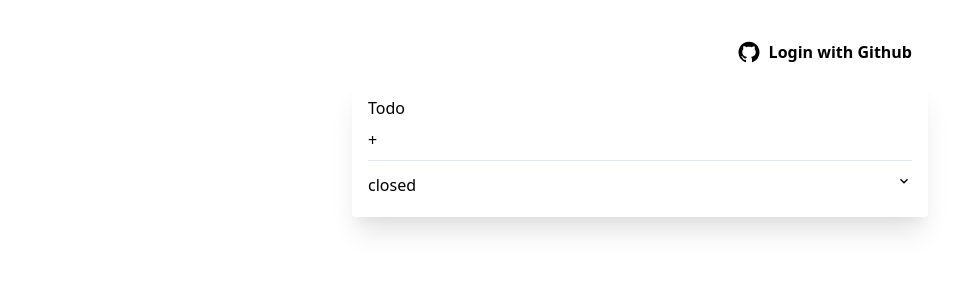
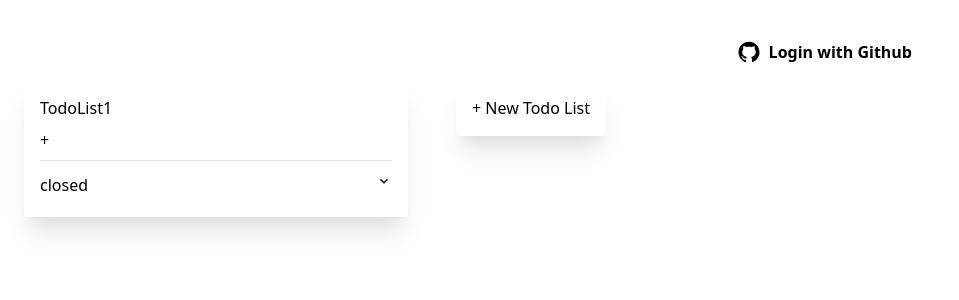
Before and after one commit to hisomura/todo-app, a Next.js app: page / in a window 1280 px wide. Shown: the top 300 px of the page, without its empty margins (0-959 px from the left). Built offline with nearby package versions, Linux system fonts and the light colour scheme.

Commit message:
Change design in order to implement the multiple todo list feature.

```diff
--- a/src/components/TodoList.tsx
+++ b/src/components/TodoList.tsx
@@ -13,10 +13,10 @@ export default function TodoList(props: Props) {
   return (
     <>
       <TodoListProvider repository={props.repository}>
-        <div className="max-w-xl mx-auto pt-2 z-0">
-          <div className="shadow-xl rounded px-4 pb-4">
+        <div className="mx-6 pt-2 z-0">
+          <div className="w-96 shadow-xl rounded px-4 pb-4">
             <div className="pt-4">
-              <h1>Todo</h1>
+              <h1>TodoList1</h1>
             </div>
             <InputTodo />
             <OpenTodoList />
--- a/src/lib/todo.ts
+++ b/src/lib/todo.ts
@@ -10,8 +10,3 @@ export const Todo = {
   create: (name: string, closed = false): Todo => ({ key: uuidV4(), name, closed }),
   convert: (key: string, name: string, closed: boolean): Todo => ({ key, name, closed }),
 };
-
-export type TodoDragStatus = {
-  todoKey: Todo["key"];
-  nextIndex: number;
-};
--- a/src/pages/index.tsx
+++ b/src/pages/index.tsx
@@ -60,7 +60,16 @@ export default function Home() {
           <LoginButton onclick={login} message="Login with Github" />
         )}
       </div>
-      <TodoList repository={state.todoRepository} />
+      <div className="flex">
+        <TodoList repository={state.todoRepository} />
+        <div className="mx-6 pt-2 z-0">
+          <div className="w-80 shadow-xl rounded px-4 pb-4">
+            <div className="pt-4">
+              <h1 className="cursor-pointer ">+ New Todo List</h1>
+            </div>
+          </div>
+        </div>
+      </div>
     </div>
   );
 }
--- a/src/styles/global.css
+++ b/src/styles/global.css
@@ -5,6 +5,6 @@
 /*noinspection CssInvalidAtRule*/
 @tailwind utilities;
 
-html,
-body {
+.w-96 {
+    width: 24em;
 }
```
Also changed, not shown: 1 other file (tests, documents, lock files or other folders).
